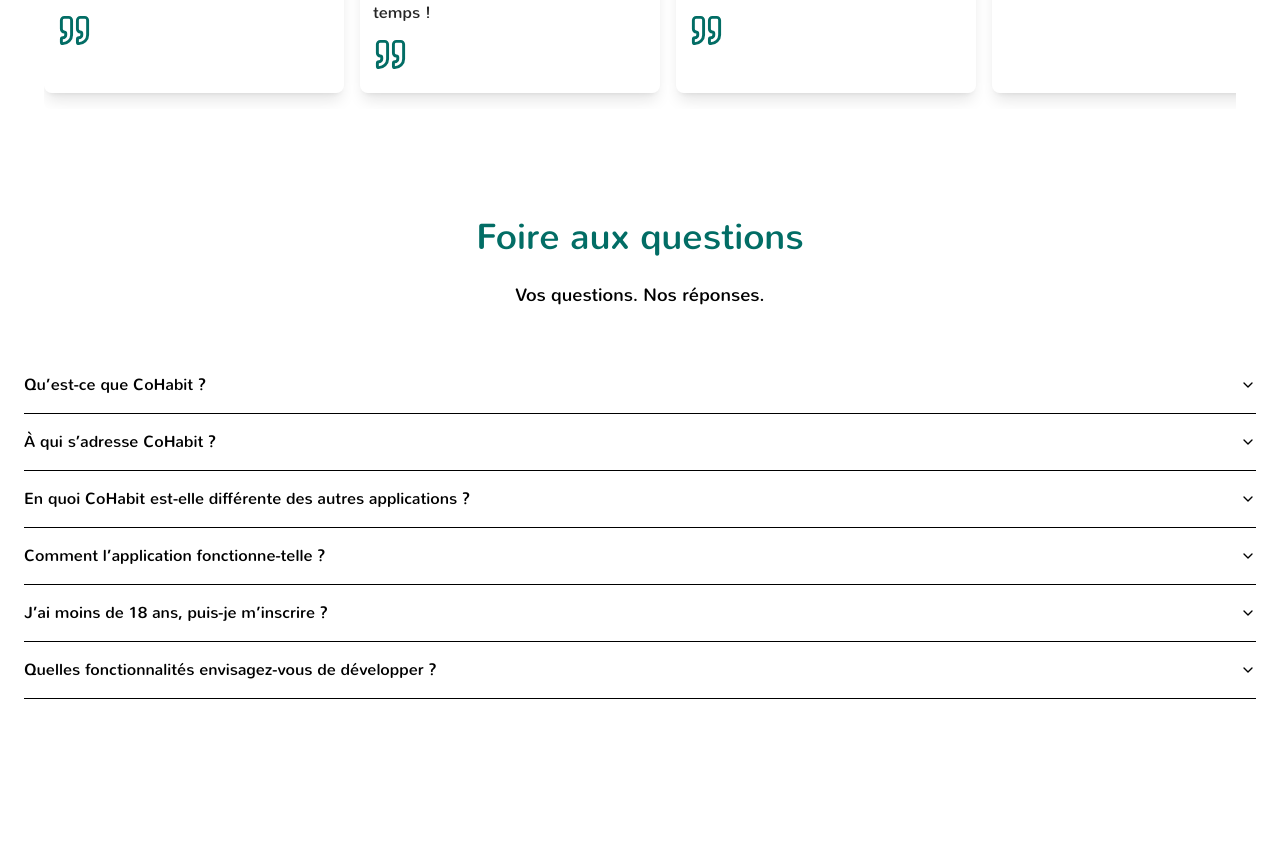
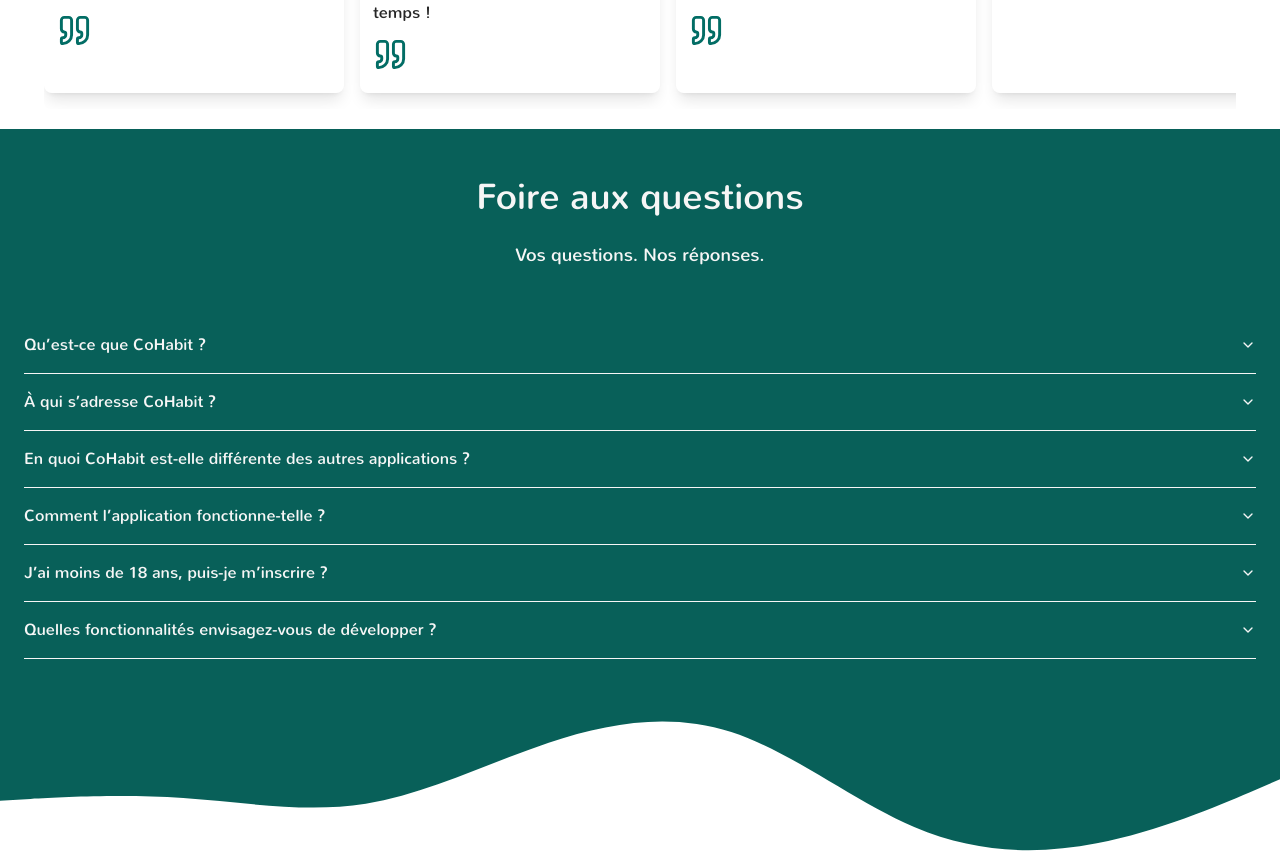
Before and after one commit to O-clock-Kimchi/O-Coloc-front, a React (Vite) app: page / in a window 1280 px wide. Shown: the part 849-1702 px from the top of the page. Built offline with nearby package versions, Linux system fonts and the light colour scheme.

Commit message:
fix: header after login without position fixed

```diff
--- a/src/components/App/App.tsx
+++ b/src/components/App/App.tsx
@@ -41,7 +41,7 @@
   // Logout User after one hour
 
   return (
-    <div className="container mx-auto mb-auto flex flex-col bg-white">
+    <div className="container mb-auto flex flex-col bg-white">
       <Header />
       <Outlet />
       <ScreenSize />
--- a/src/components/Header/Header.tsx
+++ b/src/components/Header/Header.tsx
@@ -39,7 +39,13 @@
   }
 
   return (
-    <header className="flex items-center flex-wrap justify-between py-3 md:py-0 lg:py-0 xl:py-0 mb-4 px-6 w-full fixed top-0 start-0 bg-floral-white z-50 shadow-md">
+    <header
+      className={
+        pathname === '/'
+          ? 'flex items-center flex-wrap justify-between py-3 md:py-0 lg:py-0 xl:py-0 mb-4 px-6 w-full fixed top-0 start-0 bg-floral-white z-50 shadow-md'
+          : 'flex items-center flex-wrap justify-between py-3 md:py-0 lg:py-0 xl:py-0 mb-4 px-6 w-full bg-floral-white shadow-md'
+      }
+    >
       <div>
         <NavLink to="/">
           <img
--- a/src/components/HomePage/HomePage.tsx
+++ b/src/components/HomePage/HomePage.tsx
@@ -7,7 +7,7 @@
 
 function HomePage() {
   return (
-    <main className="flex flex-col px-6 grow min-h-screen py-36">
+    <main className="flex flex-col grow min-h-screen py-36 max-w-full">
       {/* Tagline section with CTA and illustration */}
       <Tagline />
 
--- a/src/components/HomePage/HomePage_Questions.tsx
+++ b/src/components/HomePage/HomePage_Questions.tsx
@@ -9,14 +9,15 @@
 
 function QuestionsSection() {
   return (
-    <section className="min-h-screen">
+    <div className="min-h-screen w-full px-0 mx-0 bg-cover bg-no-repeat bg-center bg-[url('/Backgrounds/faq-banner-switch.svg')]">
+      <section className="px-6 text-jet-50">
         <h2
           id="faq-menu"
-        className="section-title text-center text-4xl mt-12 mb-6 text-eden-800"
+          className="section-title text-center text-4xl mt-12 mb-6 text-jet-50"
         >
           Foire aux questions
         </h2>
-      <p className="section-subtitle text-lg text-center mb-12">
+        <p className="section-subtitle text-lg text-center mb-12 text-jet-50">
           Vos questions. Nos réponses.
         </p>
         <Accordion type="single" collapsible className="w-full">
@@ -28,6 +29,7 @@
           ))}
         </Accordion>
       </section>
+    </div>
   );
 }
 
--- a/src/components/HomePage/HomePage_Tagline.tsx
+++ b/src/components/HomePage/HomePage_Tagline.tsx
@@ -4,7 +4,7 @@
 
 function Tagline() {
   return (
-    <section className="pb-10 min-h-screen">
+    <section className="min-h-screen px-6">
       <div className="grid grid-rows-1 grid-cols-1 lg:grid-cols-2">
         <div className="box-left flex flex-col gap-y-4 justify-between text-center lg:text-left lg:py-12">
           <div>
--- a/tailwind.config.js
+++ b/tailwind.config.js
@@ -9,11 +9,6 @@
   ],
   prefix: '',
   theme: {
-    extend: {
-      backgroundImage: {
-        'faq-test': "url('/public/Backgrounds/wave-haikei.png')",
-      },
-    },
     colors: {
       transparent: 'transparent',
       current: 'currentColor',
@@ -73,9 +68,7 @@
     },
     container: {
       center: true,
-      screens: {
-        '2xl': '1400px',
-      },
+      screens: {},
     },
     extend: {
       keyframes: {
```
Also changed, not shown: public/Backgrounds/bg-wave.svg (added), public/Backgrounds/faq-banner-switch.svg (added). Lines whose indentation alone changed are shown as unchanged.
